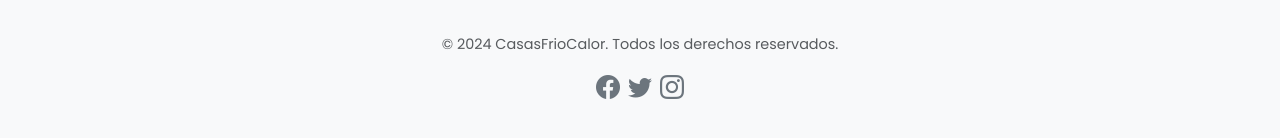
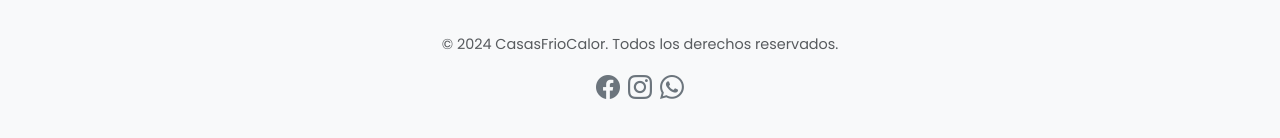
Before and after one commit to rodrigopereyra03/Ecommerce-Front, a React (Create React App) app in the folder ecommerce/: page / in a window 1280 px wide. Shown: the part 650-788 px from the top of the page. Built offline with nearby package versions, Linux system fonts and the light colour scheme; no server answers; what @mercadopago/sdk-react would draw is missing.

Commit message:
enlace a WhatsApp

```diff
--- a/ecommerce/src/components/Footer.js
+++ b/ecommerce/src/components/Footer.js
@@ -1,6 +1,9 @@
 import React from 'react';
 import 'bootstrap-icons/font/bootstrap-icons.css';
 const Footer = () => {
+
+    const whatsappNumber = process.env.REACT_APP_WHATSAPP_NUMBER;
+
     return (
         <footer className="bg-light text-center text-lg-start mt-auto footer">
             <div className="text-center p-4">
@@ -14,11 +17,11 @@ const Footer = () => {
                     <a href="https://facebook.com" className="social-icon text-muted m-1" target="_blank" rel="noopener noreferrer">
                         <i className="bi bi-facebook"></i>
                     </a>
-                    <a href="https://twitter.com" className="social-icon text-muted m-1" target="_blank" rel="noopener noreferrer">
-                        <i className="bi bi-twitter"></i>
-                    </a>
                     <a href="https://instagram.com" className="social-icon text-muted m-1" target="_blank" rel="noopener noreferrer">
                         <i className="bi bi-instagram"></i>
+                    </a>
+                    <a href={`https://wa.me/${whatsappNumber}`} className="social-icon text-muted m-1" target="_blank" rel="noopener noreferrer">
+                        <i className="bi bi-whatsapp"></i>
                     </a>
                 </div>
             </div>
```
Also changed, not shown: 1 other file (tests, documents, lock files or other folders).
